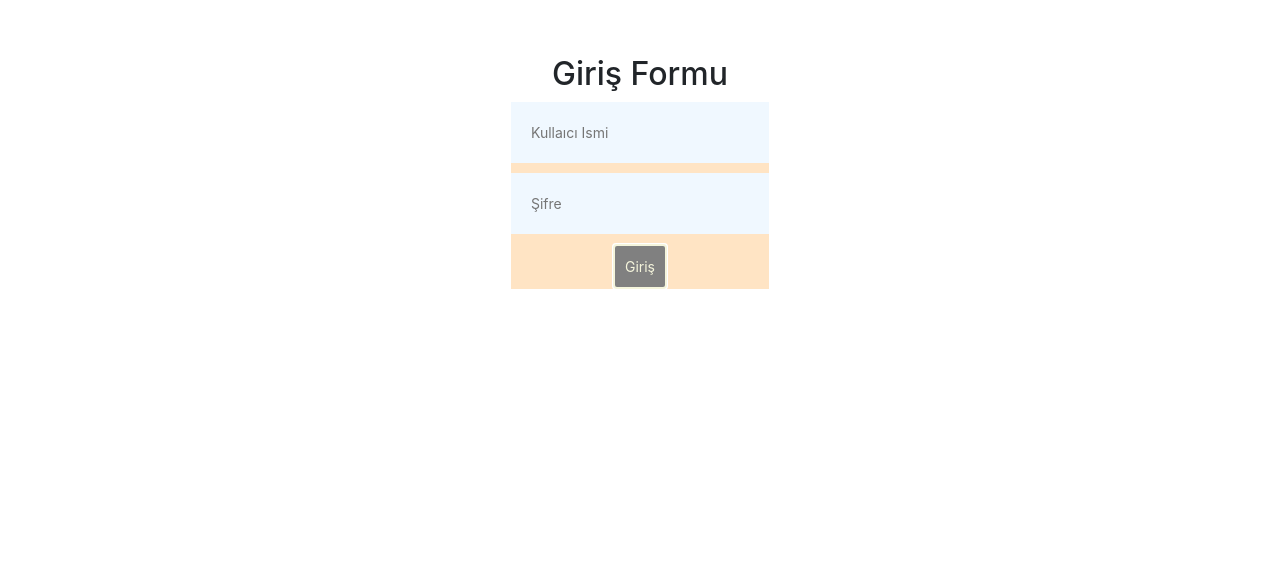
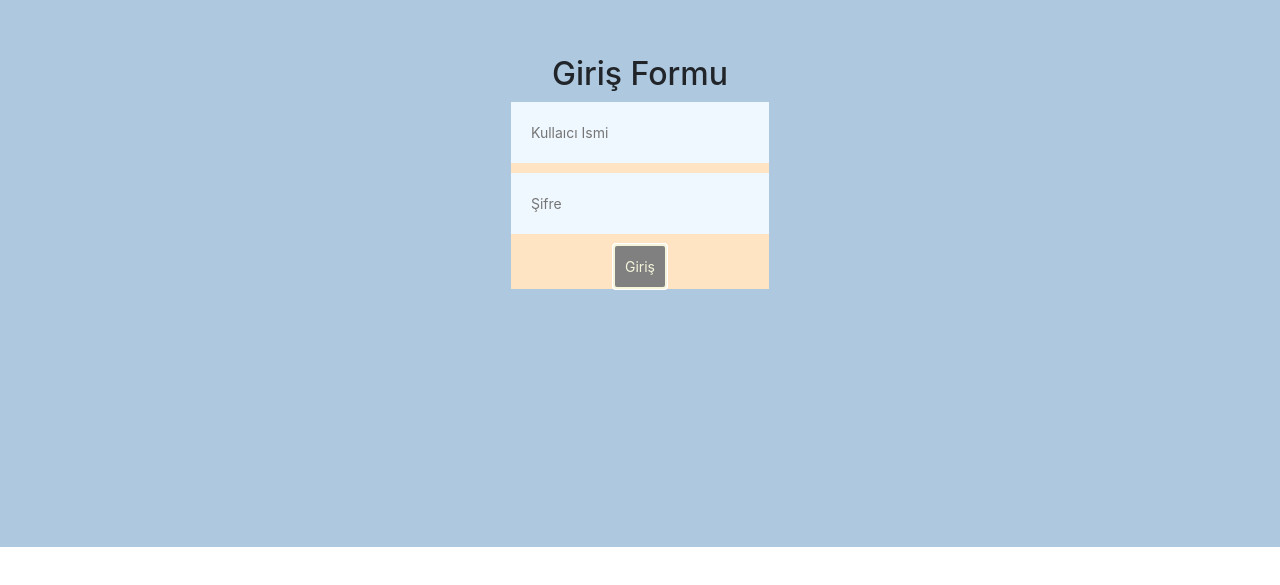
Before and after one commit to FatmaKalkan/iris-app, a React (Create React App) app: page / in a window 1280 px wide. Shown: the part 203-788 px from the top of the page. Built offline with nearby package versions, Linux system fonts and the light colour scheme.

Commit message:
Button  background color added

```diff
--- a/src/App.css
+++ b/src/App.css
@@ -1,5 +1,6 @@
 .App {
   display: flex;
+  background-color:rgb(173, 200, 223) ;
   text-align: center;
   justify-content: center;
   align-items: center;
--- a/src/components/button/button.css
+++ b/src/components/button/button.css
@@ -8,6 +8,8 @@
     font-size: 14px;
     cursor: pointer;
     transition: all .4s ease;
+    size: 10px 10px;
+
 }
 .button:hover
 {
```
